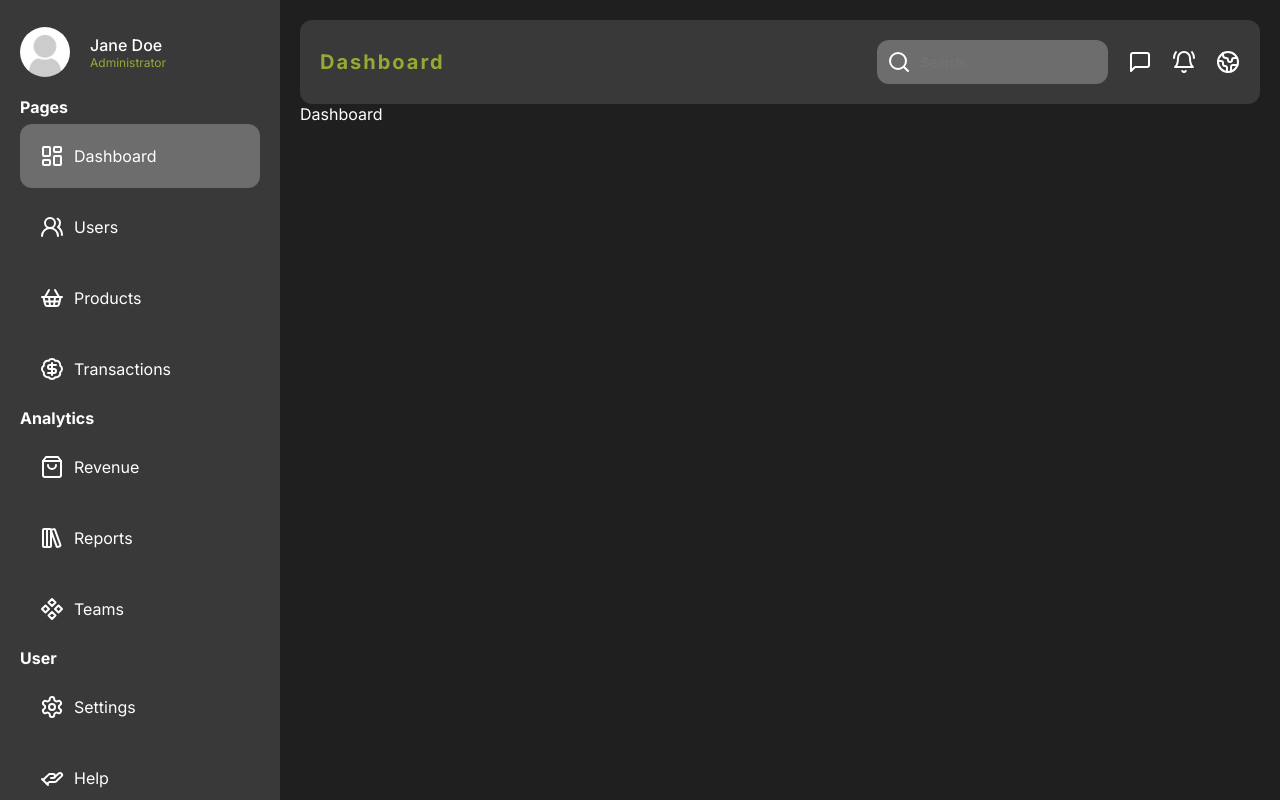
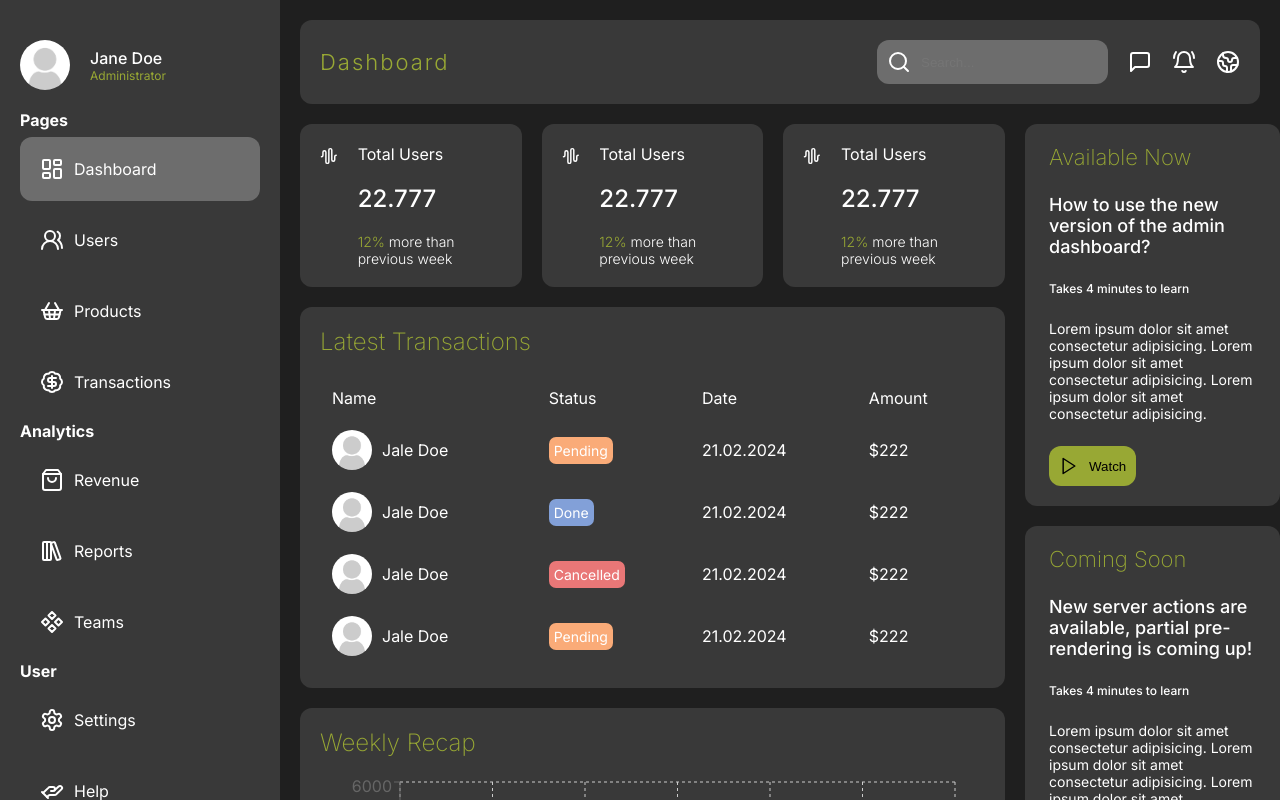
Before and after one commit to dilarauluturhan/admin-dashboard, a Next.js app: page /dashboard in a window 1280 px wide. Shown: the top 800 px of the page. Built offline with nearby package versions, Linux system fonts and the light colour scheme.

Commit message:
feat: dashboard

```diff
--- a/app/dashboard/page.jsx
+++ b/app/dashboard/page.jsx
@@ -1,5 +1,26 @@
+import Card from "../ui/dashboard/card/Card";
+import Chart from "../ui/dashboard/chart/Chart";
+import styles from "../ui/dashboard/dashboard.module.css";
+import RightBar from "../ui/dashboard/rightbar/RightBar";
+import Transaction from "../ui/dashboard/transactions/Transaction";
+
 const DashboardPage = () => {
-  return <div>Dashboard</div>;
+  return (
+    <div className={styles.wrapper}>
+      <div className={styles.main}>
+        <div className={styles.cards}>
+          <Card />
+          <Card />
+          <Card />
+        </div>
+        <Transaction />
+        <Chart />
+      </div>
+      <div className={styles.side}>
+        <RightBar />
+      </div>
+    </div>
+  );
 };
 
 export default DashboardPage;
--- /dev/null
+++ b/app/ui/dashboard/card/Card.jsx
@@ -0,0 +1,19 @@
+import { AudioWaveform } from "lucide-react";
+import styles from "./card.module.css";
+
+const Card = () => {
+  return (
+    <div className={styles.container}>
+      <AudioWaveform />
+      <div className={styles.texts}>
+        <span className={styles.title}>Total Users</span>
+        <span className={styles.number}>22.777</span>
+        <span className={styles.detail}>
+          <span className={styles.positive}>12%</span> more than previous week
+        </span>
+      </div>
+    </div>
+  );
+};
+
+export default Card;
--- /dev/null
+++ b/app/ui/dashboard/card/card.module.css
@@ -0,0 +1,37 @@
+.container {
+  background-color: var(--bgSoft);
+  padding: 20px;
+  border-radius: 12px;
+  display: flex;
+  gap: 20px;
+  cursor: pointer;
+  width: 100%;
+}
+
+.container:hover {
+  background-color: #6d6d6d;
+}
+
+.texts {
+  display: flex;
+  flex-direction: column;
+  gap: 20px;
+}
+
+.number {
+  font-size: 24px;
+  font-weight: 500;
+}
+
+.detail {
+  font-size: 14px;
+  font-weight: 300;
+}
+
+.positive {
+  color: var(--secondaryText);
+}
+
+.negative {
+  color: #c20505;
+}
--- /dev/null
+++ b/app/ui/dashboard/chart/Chart.jsx
@@ -0,0 +1,92 @@
+"use client";
+
+import {
+  CartesianGrid,
+  Legend,
+  Line,
+  LineChart,
+  ResponsiveContainer,
+  Tooltip,
+  XAxis,
+  YAxis,
+} from "recharts";
+import styles from "./chart.module.css";
+
+const data = [
+  {
+    name: "Sun",
+    visit: 4000,
+    click: 2400,
+  },
+  {
+    name: "Mon",
+    visit: 3000,
+    click: 1398,
+  },
+  {
+    name: "Tue",
+    visit: 2000,
+    click: 3800,
+  },
+  {
+    name: "Wed",
+    visit: 2780,
+    click: 3908,
+  },
+  {
+    name: "Thu",
+    visit: 1890,
+    click: 4800,
+  },
+  {
+    name: "Fri",
+    visit: 2390,
+    click: 3800,
+  },
+  {
+    name: "Sat",
+    visit: 3490,
+    click: 4300,
+  },
+];
+
+const Chart = () => {
+  return (
+    <div className={styles.container}>
+      <h2 className={styles.title}>Weekly Recap</h2>
+      <ResponsiveContainer width="100%" height="90%">
+        <LineChart
+          width={500}
+          height={300}
+          data={data}
+          margin={{
+            top: 5,
+            right: 30,
+            left: 20,
+            bottom: 5,
+          }}
+        >
+          <CartesianGrid strokeDasharray="3 3" />
+          <XAxis dataKey="name" />
+          <YAxis />
+          <Tooltip />
+          <Legend />
+          <Line
+            type="monotone"
+            dataKey="visit"
+            stroke="#e97777"
+            strokeDasharray="5 5"
+          />
+          <Line
+            type="monotone"
+            dataKey="click"
+            stroke="#82a0d8"
+            strokeDasharray="3 4 5 2"
+          />
+        </LineChart>
+      </ResponsiveContainer>
+    </div>
+  );
+};
+
+export default Chart;
--- /dev/null
+++ b/app/ui/dashboard/chart/chart.module.css
@@ -0,0 +1,12 @@
+.container {
+  height: 450px;
+  background-color: var(--bgSoft);
+  border-radius: 12px;
+  padding: 20px;
+}
+
+.title {
+  font-weight: 200;
+  color: var(--secondaryText);
+  margin-bottom: 20px;
+}
--- a/app/ui/dashboard/dashboard.module.css
+++ b/app/ui/dashboard/dashboard.module.css
@@ -12,3 +12,25 @@
   flex: 4;
   padding: 20px;
 }
+
+.wrapper {
+  display: flex;
+  gap: 20px;
+  margin-top: 20px;
+}
+.main {
+  flex: 3;
+  display: flex;
+  flex-direction: column;
+  gap: 20px;
+}
+.cards {
+  display: flex;
+  align-items: center;
+  justify-content: space-between;
+  gap: 20px;
+}
+
+.side {
+  flex: 1;
+}
--- a/app/ui/dashboard/navbar/navbar.module.css
+++ b/app/ui/dashboard/navbar/navbar.module.css
@@ -9,8 +9,8 @@
 
 .title {
   color: var(--secondaryText);
-  font-weight: bold;
-  font-size: 20px;
+  font-weight: 300;
+  font-size: 22px;
   letter-spacing: 2px;
   text-transform: capitalize;
 }
@@ -38,8 +38,8 @@
 }
 
 .icons {
-    display: flex;
-    align-items: center;
-    gap: 20px;
-    cursor: pointer;
+  display: flex;
+  align-items: center;
+  gap: 20px;
+  cursor: pointer;
 }
--- /dev/null
+++ b/app/ui/dashboard/rightbar/RightBar.jsx
@@ -0,0 +1,48 @@
+import { ArrowRightToLine, Play } from "lucide-react";
+import styles from "./rightbar.module.css";
+
+const RightBar = () => {
+  return (
+    <div className={styles.container}>
+      <div className={styles.item}>
+        <div className={styles.texts}>
+          <span className={styles.notification}>Available Now</span>
+          <h3 className={styles.title}>
+            How to use the new version of the admin dashboard?
+          </h3>
+          <span className={styles.subtitle}>Takes 4 minutes to learn</span>
+          <p className={styles.desc}>
+            Lorem ipsum dolor sit amet consectetur adipisicing. Lorem ipsum
+            dolor sit amet consectetur adipisicing. Lorem ipsum dolor sit amet
+            consectetur adipisicing.
+          </p>
+          <button className={styles.button}>
+            <Play size={20} strokeWidth={1.75} />
+            Watch
+          </button>
+        </div>
+      </div>
+      <div className={styles.item}>
+        <div className={styles.texts}>
+          <span className={styles.notification}>Coming Soon</span>
+          <h3 className={styles.title}>
+            New server actions are available, partial pre-rendering is coming
+            up!
+          </h3>
+          <span className={styles.subtitle}>Takes 4 minutes to learn</span>
+          <p className={styles.desc}>
+            Lorem ipsum dolor sit amet consectetur adipisicing. Lorem ipsum
+            dolor sit amet consectetur adipisicing. Lorem ipsum dolor sit amet
+            consectetur adipisicing.
+          </p>
+          <button className={styles.button}>
+            <ArrowRightToLine size={20} strokeWidth={1.75} />
+            Learn
+          </button>
+        </div>
+      </div>
+    </div>
+  );
+};
+
+export default RightBar;
--- /dev/null
+++ b/app/ui/dashboard/rightbar/rightbar.module.css
@@ -0,0 +1,52 @@
+.container {
+  position: fixed;
+}
+
+.item {
+  background-color: var(--bgSoft);
+  padding: 20px 24px;
+  border-radius: 12px;
+  margin-bottom: 20px;
+}
+
+.texts {
+  display: flex;
+  flex-direction: column;
+  gap: 24px;
+}
+
+.notification {
+  font-weight: 200;
+  color: var(--secondaryText);
+  font-size: 22px;
+}
+
+.title {
+  font-weight: 500;
+  font-size: 18px;
+  color: var(--primaryText);
+}
+
+.subtitle {
+  color: var(--primaryText);
+  font-weight: 500;
+  font-size: 12px;
+}
+
+.desc {
+  color: var(--primaryText);
+  font-size: 14px;
+}
+
+.button {
+  padding: 10px;
+  display: flex;
+  align-items: center;
+  gap: 10px;
+  background-color: var(--secondaryText);
+  color: black;
+  cursor: pointer;
+  border: none;
+  border-radius: 12px;
+  width: max-content;
+}
--- /dev/null
+++ b/app/ui/dashboard/transactions/Transaction.jsx
@@ -0,0 +1,106 @@
+import Image from "next/image";
+import styles from "./transaction.module.css";
+
+const Transaction = () => {
+  return (
+    <div className={styles.container}>
+      <h2 className={styles.title}>Latest Transactions</h2>
+      <table className={styles.table}>
+        <thead>
+          <tr>
+            <td>Name</td>
+            <td>Status</td>
+            <td>Date</td>
+            <td>Amount</td>
+          </tr>
+        </thead>
+        <tbody>
+          <tr>
+            <td>
+              <div className={styles.user}>
+                <Image
+                  src="/noavatar.png"
+                  alt=""
+                  width={40}
+                  height={40}
+                  className={styles.userImage}
+                />
+                Jale Doe
+              </div>
+            </td>
+            <td>
+              <span className={`${styles.status} ${styles.pending}`}>
+                Pending
+              </span>
+            </td>
+            <td>21.02.2024</td>
+            <td>$222</td>
+          </tr>
+          <tr>
+            <td>
+              <div className={styles.user}>
+                <Image
+                  src="/noavatar.png"
+                  alt=""
+                  width={40}
+                  height={40}
+                  className={styles.userImage}
+                />
+                Jale Doe
+              </div>
+            </td>
+            <td>
+              <span className={`${styles.status} ${styles.done}`}>Done</span>
+            </td>
+            <td>21.02.2024</td>
+            <td>$222</td>
+          </tr>
+          <tr>
+            <td>
+              <div className={styles.user}>
+                <Image
+                  src="/noavatar.png"
+                  alt=""
+                  width={40}
+                  height={40}
+                  className={styles.userImage}
+                />
+                Jale Doe
+              </div>
+            </td>
+            <td>
+              <span className={`${styles.status} ${styles.cancelled}`}>
+                Cancelled
+              </span>
+            </td>
+            <td>21.02.2024</td>
+            <td>$222</td>
+          </tr>
+          <tr>
+            <td>
+              <div className={styles.user}>
+                <Image
+                  src="/noavatar.png"
+                  alt=""
+                  width={40}
+                  height={40}
+                  className={styles.userImage}
+                />
+                Jale Doe
+              </div>
+            </td>
+            <td>
+              <span className={`${styles.status} ${styles.pending}`}>
+                Pending
+              </span>
+            </td>
+            <td>21.02.2024</td>
+            <td>$222</td>
+          </tr>
+        </tbody>
+      </table>
+    </div>
+  );
+};
+
+export default Transaction;
--- /dev/null
+++ b/app/ui/dashboard/transactions/transaction.module.css
@@ -0,0 +1,47 @@
+.container {
+  background-color: var(--bgSoft);
+  padding: 20px;
+  border-radius: 12px;
+}
+
+.title {
+  margin-bottom: 20px;
+  font-weight: 200;
+  color: var(--secondaryText);
+}
+
+.table {
+  width: 100%;
+}
+
+.table td {
+  padding: 10px;
+}
+
+.user {
+  display: flex;
+  align-items: center;
+  gap: 10px;
+}
+
+.userImage {
+  object-fit: cover;
+  border-radius: 50%;
+}
+
+.status {
+  border-radius: 7px;
+  padding: 5px;
+  font-size: 14px;
+  color: var(--primaryText);
+}
+
+.pending {
+  background-color: #faab78;
+}
+.done {
+  background-color: #82a0d8;
+}
+.cancelled {
+  background-color: #e97777;
+}
--- a/package.json
+++ b/package.json
@@ -13,7 +13,8 @@
     "lucide-react": "^0.309.0",
     "next": "14.0.1",
     "react": "18",
-    "react-dom": "18"
+    "react-dom": "18",
+    "recharts": "^2.10.4"
   },
   "devDependencies": {
     "eslint": "8",
```
Also changed, not shown: public/astronaut.png (deleted), 1 other file (tests, documents, lock files or other folders).
